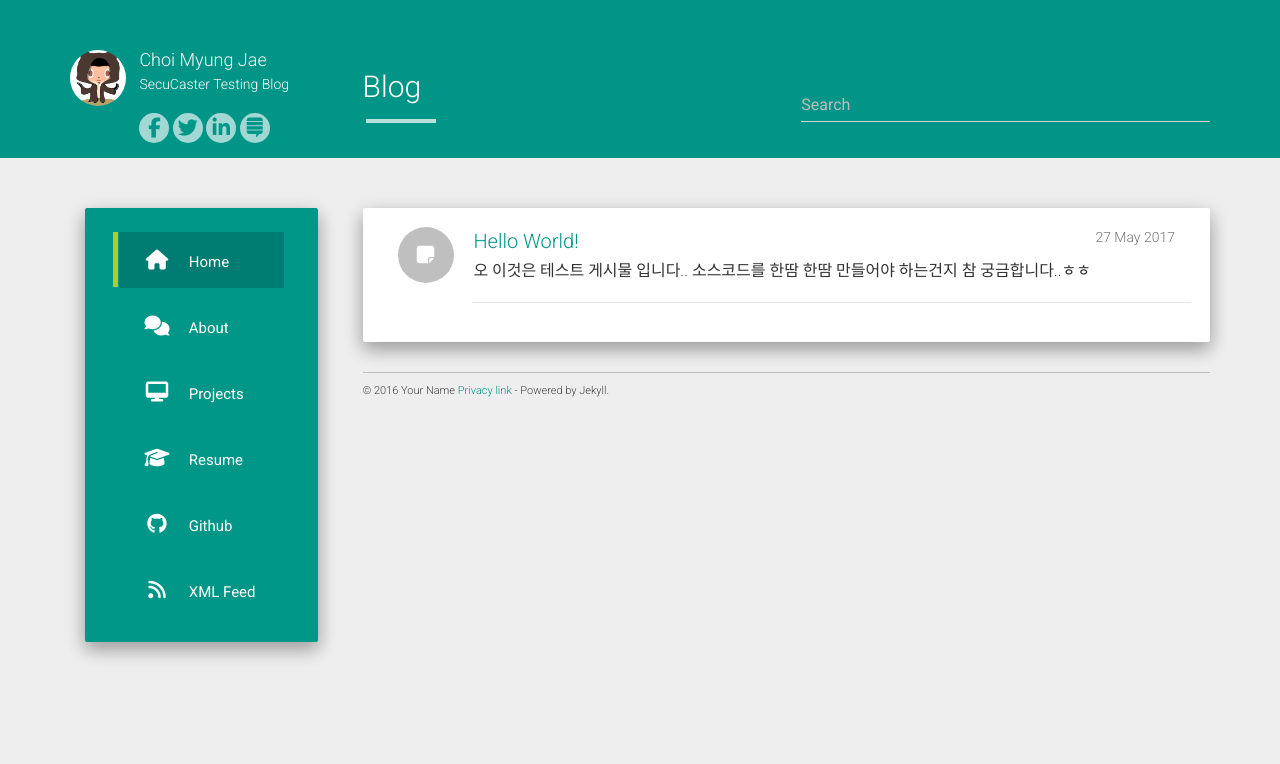
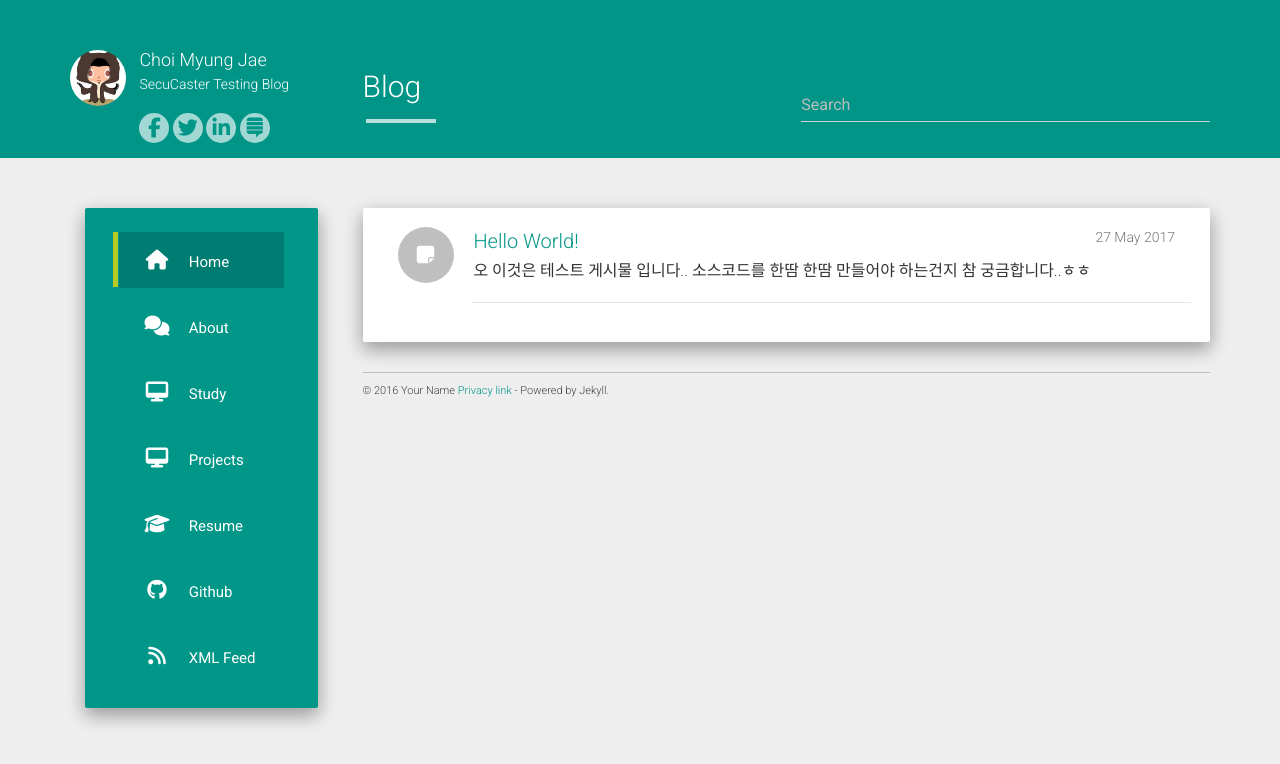
Before and after one commit to secucaster/secucaster.github.io, a Jekyll site: the page built from index.html, in a window 1280 px wide. Shown: the top 764 px of the page. Built offline with Jekyll 4.4.1, drawn with Linux system fonts in a browser that asks for light colours; nearby versions of some CDN libraries; the list of posts is cut into pages by our own code.

Commit message:
2018-06-14 Update
study

```diff
--- a/_data/urls.json
+++ b/_data/urls.json
@@ -9,6 +9,11 @@
     "text": "About",
     "url": "/about/",
     "icon": "fa-comments"
+  },
+  {
+    "text": "Study",
+    "url": "/study",
+    "icon": "fa-desktop"
   },
   {
     "text": "Projects",
--- /dev/null
+++ b/static/css/study.scss
@@ -0,0 +1,102 @@
+---
+---
+$heading_size: 20px;
+$text_size: 13px;
+
+@mixin curhand {
+  cursor: pointer;
+}
+@mixin margins ($margin) {
+  margin: $margin;
+}
+@mixin pad ($pad) {
+  padding: $pad;
+}
+@mixin bg ($size, $repeat: no-repeat, $posTop: center, $posLeft: center) {
+    background-size: $size;
+    background-repeat: $repeat;
+    background-position: $posTop $posLeft;
+}
+@mixin borderbtm ($color, $size: 1px) {
+  border-bottom: $size $color solid;
+}
+
+/**
+ * //////////////////////////////////
+ * Project Block
+ * //////////////////////////////////
+ */
+.project-item.not-show{ display: none; }
+
+.project-outer {
+
+    vertical-align: top;
+
+    .project-headlines {
+
+        @include margins(5px 0);
+        @include borderbtm( #EEE );
+        font-size: $heading_size;
+
+    }
+
+    .project-inner > a { display: block; }
+
+    .project-img {
+        height: 200px;
+        display: block;
+        @include bg( cover );
+    }
+
+    span.tags {
+
+        @include borderbtm( #888 );
+        @include margins(0 5px);
+        font-size: ($heading_size / 2);
+
+        &:first-child, &:last-child { margin-left: 0; }
+    }
+
+    .project-footer {
+
+        clear: both;
+        display: inline-block;
+        width: 100%;
+
+        .project-link {
+            display: inline-block;
+            position: relative;
+            float: left;
+        }
+
+        .project-timeline {
+
+            display: inline-block;
+            position: relative;
+            float: right;
+            font-size: $text_size;
+            font-style: italic;
+            vertical-align: middle;
+            @include margins(10px 0);
+            @include pad(5px 0);
+        }
+    }
+}
+
+
+/**
+ * //////////////////////////////////
+ * Project Tags Block
+ * //////////////////////////////////
+ */
+
+.tag-group{
+    @include margins(0 0 25px 0);
+
+    .tag-cloud {
+        @include margins(0 2px);
+        @include curhand;
+
+        .active { background: #ccc; }
+    }
+}
```
Also changed, not shown: _layouts/study.html (added, +44 -0 lines), static/img/screenshot-post-page.png (deleted).
